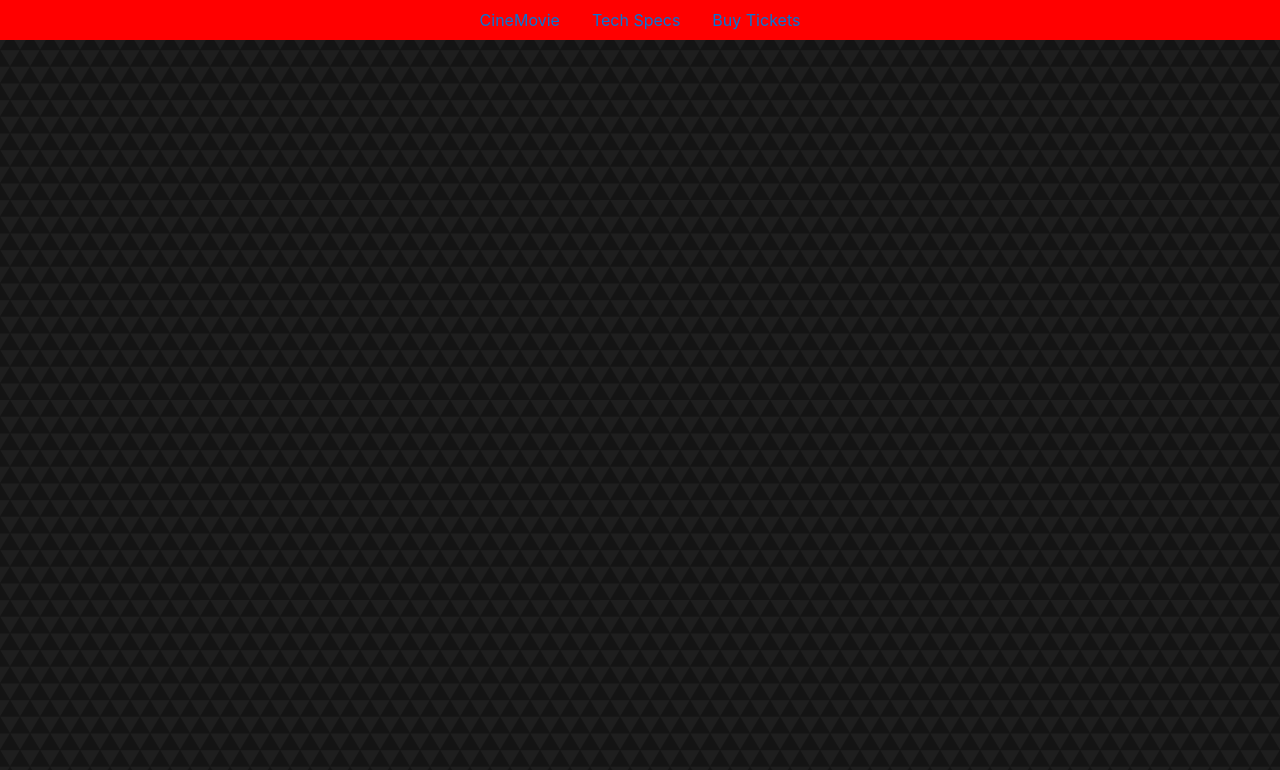
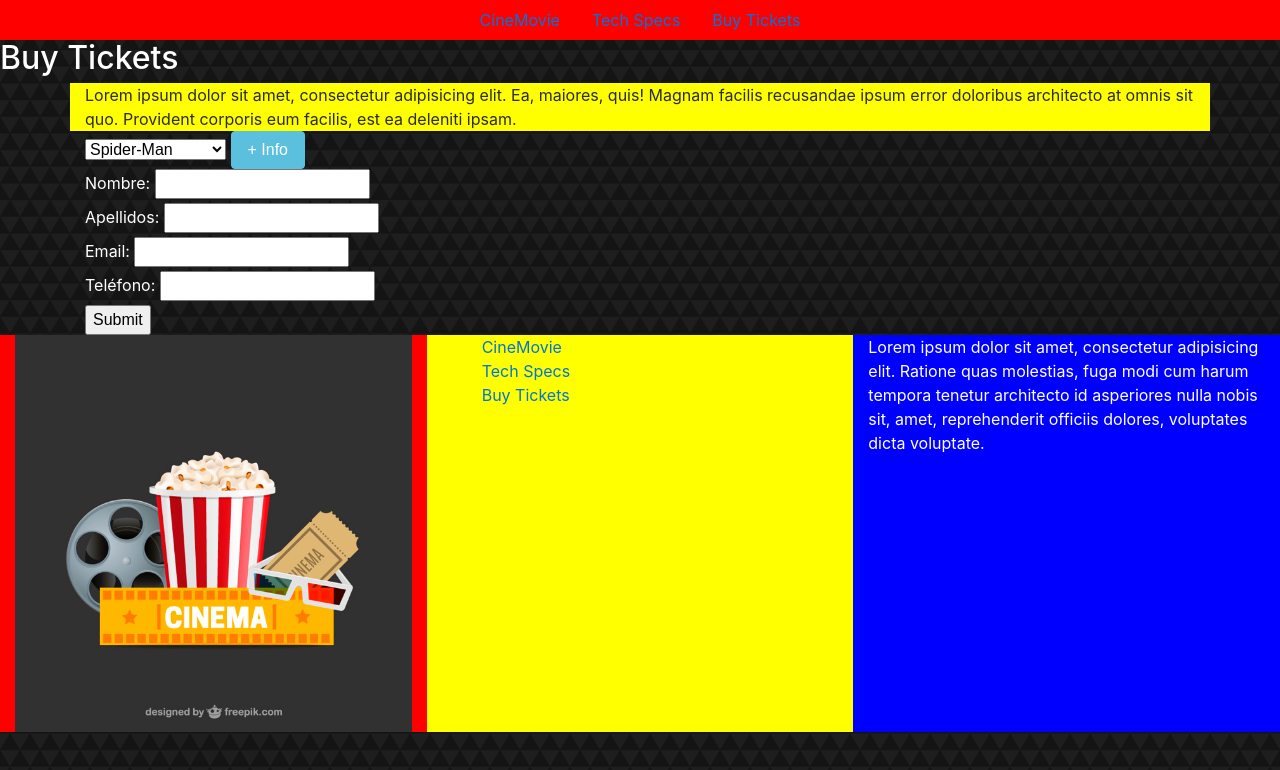
Before and after one commit to elisabetfr/MOVIE, a plain HTML site: page buy-tickets.html in a window 1280 px wide. Drawn offline with Linux system fonts and the light colour scheme.

Commit message:
Modificado technical-spec.html - buy-tickets.html y style.css

```diff
--- a/buy-tickets.html
+++ b/buy-tickets.html
@@ -19,5 +19,61 @@
 				</nav>
 			</header>
 
+			<h2 style="color: white;">Buy Tickets</h2>
+
+			<div class="container box-yellow">
+				Lorem ipsum dolor sit amet, consectetur adipisicing elit. Ea, maiores, quis! Magnam facilis recusandae ipsum error doloribus architecto at omnis sit quo. Provident corporis eum facilis, est ea deleniti ipsam.
+			</div>
+
+			<div class="container">
+				<select name="option-film" id="option-film">
+					<option value="spiderman">Spider-Man</option>
+					<option value="batman">Batman</option>
+					<option value="capitanAmerica">Capitán América</option>
+				</select>
+				<button type="button" class="btn btn-info">+ Info</button>
+			</div>
+
+			<div class="container">
+
+				<form>
+					<label>Nombre:</label>
+					<input type="text"><br>
+					<label>Apellidos:</label>
+					<input type="text"><br>
+					<label>Email:</label>
+					<input type="email"><br>
+					<label>Teléfono:</label>
+					<input type="text"><br>
+					<button type="submit">Submit</button>
+				</form>
+
+			</div>
+
+			<footer class="container-fluid">
+
+				<div class="row">
+					<div class="col-4 box-red"><img src="images/logo.jpg" class="logo img-fluid"></div>
+
+					<div class="col-4 box-yellow">
+
+						<nav class="nav-footer">
+							<ul class="navegador">
+								<li><a href="#">CineMovie</a></li>
+								<li><a href="technical-spec.html">Tech Specs</a></li>
+								<li><a href="buy-tickets.html">Buy Tickets</a></li>
+							</ul>
+						</nav>
+					</div>
+
+					<div class="col-4 box-blue">
+						<p>Lorem ipsum dolor sit amet, consectetur adipisicing elit. Ratione quas molestias, fuga modi cum harum tempora tenetur architecto id asperiores nulla nobis sit, amet, reprehenderit officiis dolores, voluptates dicta voluptate.</p>
+					</div>
+				</div>
+
+			</footer>
+
+			<script link="/js/bootstrap.min.js"/>
+
 	</body>
 </html>
--- a/css/style.css
+++ b/css/style.css
@@ -33,6 +33,10 @@ p{
 	list-style: none;
 }
 
+label{
+	color: white;
+}
+
 
 @media (max-width: 800px){
 	.img{
```
Also changed, not shown: technical-spec.html (+4 -3 lines).
